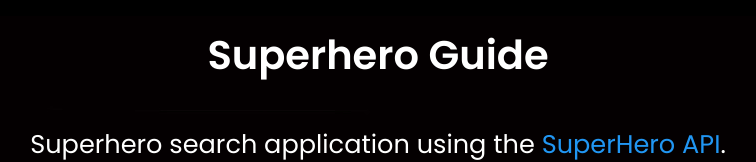
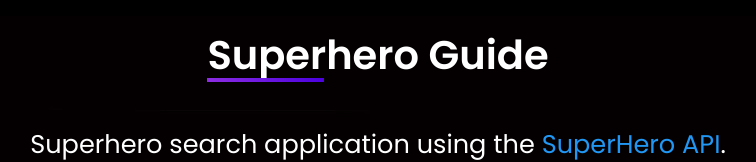
Before and after one commit to biagavirete/superhero_guide, a React (Create React App) app: page / in a window 1280 px wide. Shown: the top 162 px of the page, without its empty margins (262-1018 px from the left). Built offline with nearby package versions, Linux system fonts and the light colour scheme.

Commit message:
add style to title

```diff
--- a/src/components/Main/style.css
+++ b/src/components/Main/style.css
@@ -9,6 +9,18 @@
   margin-top: 25px;
   margin-bottom: 25px;
   font-size: 2.5rem;
+  position: relative;
+}
+
+.App h1::before{
+  content: '';
+  position: absolute;
+  height: 4px;
+  width: 117px;
+  bottom: 3px;
+  left: 0;
+  border-radius: 8x;
+  background: linear-gradient(45deg, #8e2de2, #4a00e0);
 }
 
 .App p {
```
